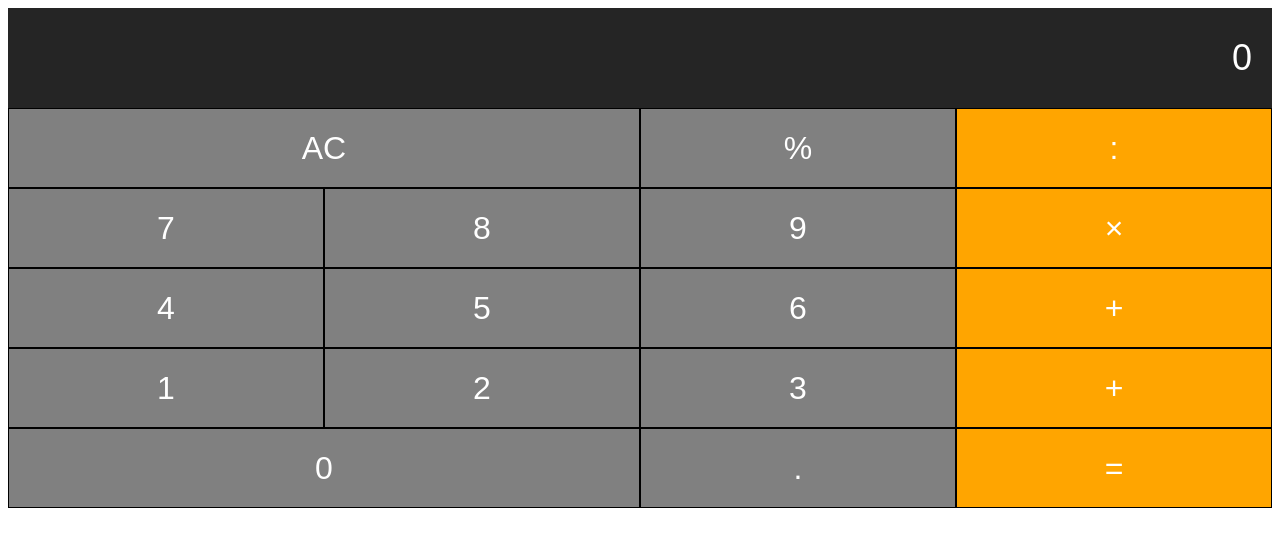
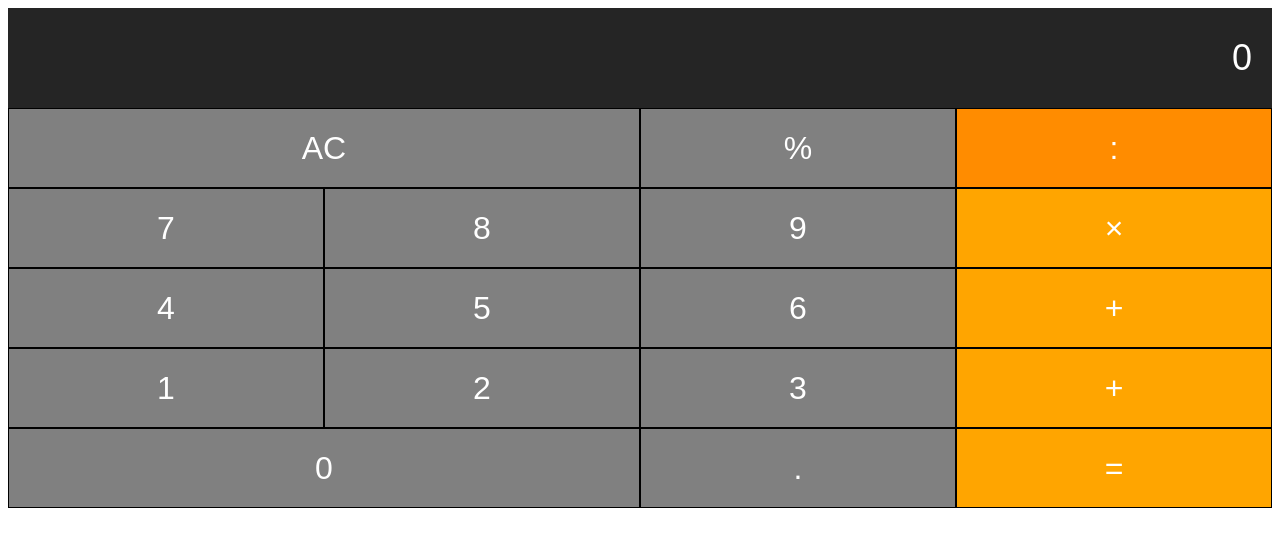
Before and after one commit to addictiontech/Latihan-Progate-Calculator, a plain HTML site: page index.html in a window 1280 px wide. In both pictures the pointer is over the button 1114 px from the left and 148 px from the top of the page. Drawn offline with Linux system fonts and the light colour scheme.

Commit message:
animasi warna hover

```diff
--- a/stylesheet.css
+++ b/stylesheet.css
@@ -35,3 +35,9 @@ button{
 .operator, .equal-sign {
     background-color: orange;
 }
+.operator:hover{
+    background-color: darkgray;
+}
+.operator:hover, .equal-sign:hover{
+    background-color: darkorange;
+}
```
